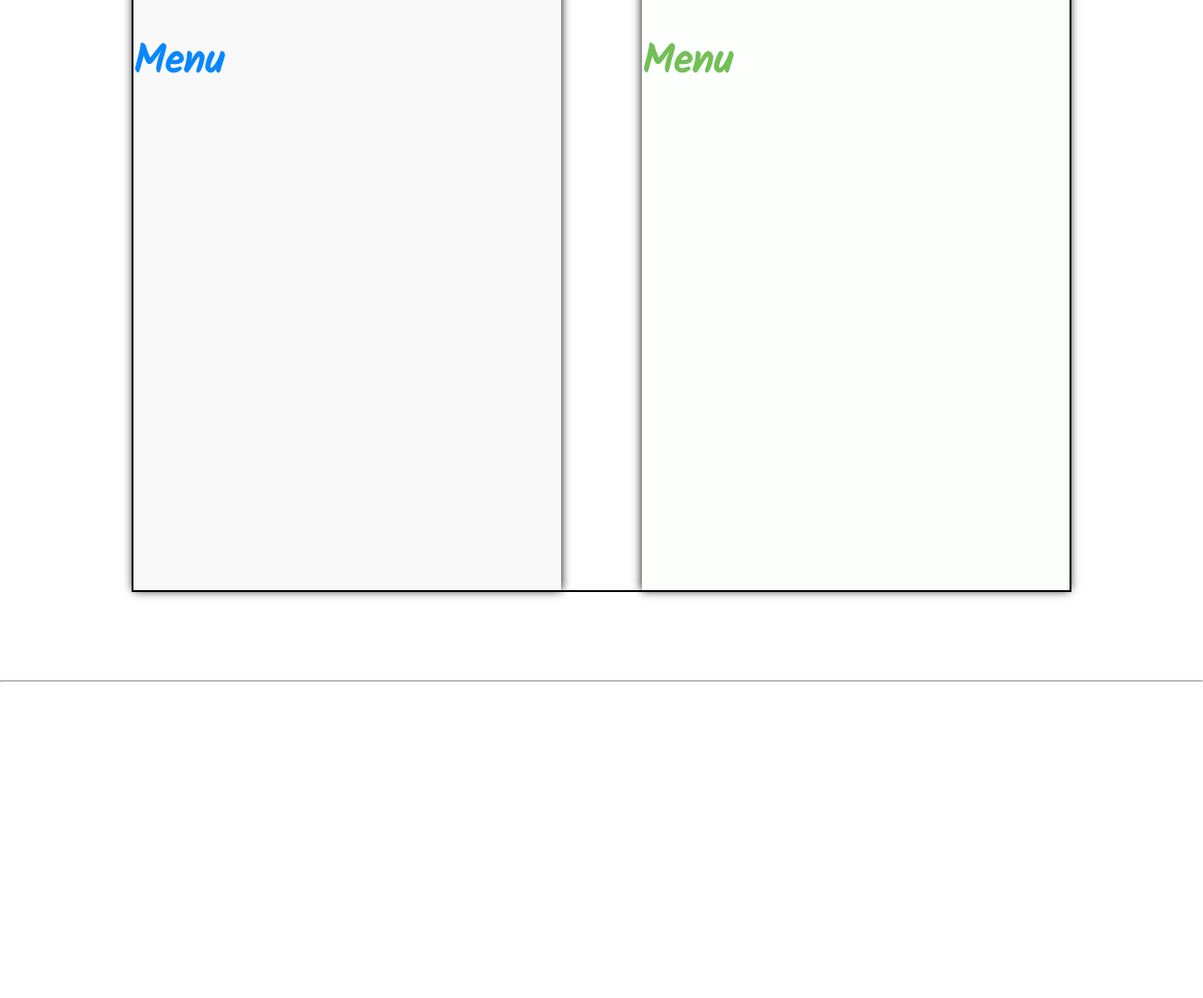
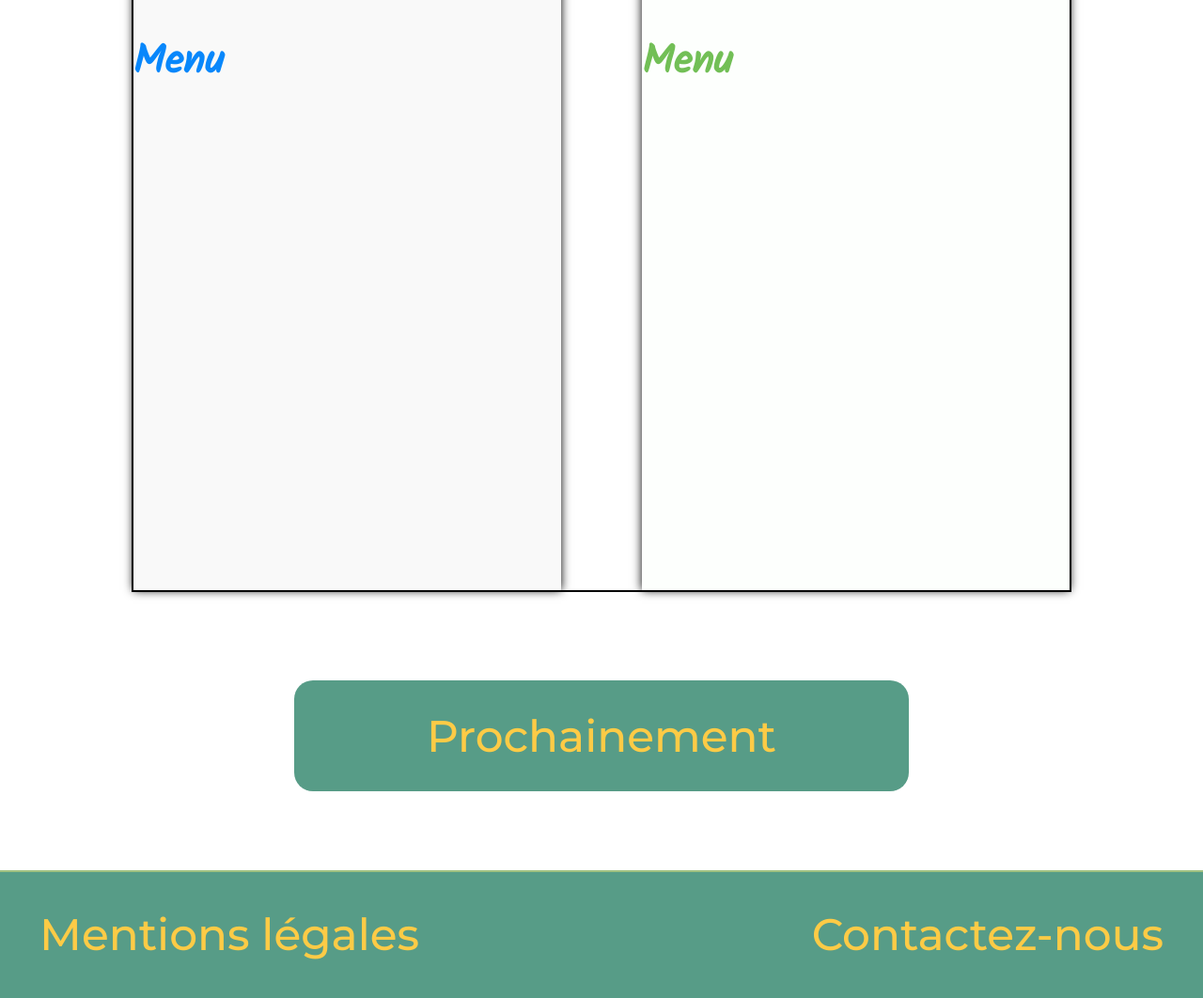
Before and after one commit to Frc-web/ohmyfood, a plain HTML site: page index.html in a window 1280 px wide. Shown: the part 1326-2388 px from the top of the page at 94% size. Before the commit the page ends 2059 px from the top, so only its background shows below. Drawn offline with Linux system fonts and the light colour scheme.

Commit message:
création footer

```diff
--- a/index.html
+++ b/index.html
@@ -4,13 +4,9 @@
     <meta charset="UTF-8">
     <meta name="viewport" content="width=device-width, initial-scale=1.0">
     <link rel="stylesheet" href="css/style.css">
-    <link href="https://fonts.googleapis.com/css2?family=Montserrat:wght@700&display=swap" rel="stylesheet">
+    <link href="https://fonts.googleapis.com/css2?family=Montserrat:wght@500;700&display=swap" rel="stylesheet">
     <link href="https://fonts.googleapis.com/css2?family=Balsamiq+Sans:ital@0;1&display=swap" rel="stylesheet">
-
     <link href="https://fonts.googleapis.com/css2?family=Kalam:wght@300;400&display=swap" rel="stylesheet">
-
-
-
     <meta name="description" content="">
     <title>ohmyfood</title>
 </head>
@@ -22,7 +18,7 @@
     </header>
 
     <div class="container">
-        <div class="grid">
+        <div class="main">
 
             <section class="section la_note">
                 <img src="" alt="">
@@ -54,7 +50,15 @@
         </div>
     </div>
 
-    <hr>
+    <div class="btn">
+    <button class="btn__property">Prochainement</button>
+    </div>
+
+    <footer class="footer">
+        <div class="footer__liseret"></div>
+        <a href="mentions_legales.html">Mentions légales</a>
+        <a href="mailto:ohmyfood@gmail.com">Contactez-nous</a>
+    </footer>
 
 </body>
 </html>
--- a/sass/components/_buttons.scss
+++ b/sass/components/_buttons.scss
@@ -0,0 +1,15 @@
+.btn {
+    display: flex;
+    justify-content: center;
+    &__property {
+        width: 654px;
+        height: 118px;
+        border-radius: 20px;
+        margin-bottom: 84px;
+        background-color: $color-primary;
+        font-family: Montserrat, sans-serif;
+        color: $color-secondary;
+        font-size: 47px;
+        border: none;
+    }
+}
--- a/sass/layout/_footer.scss
+++ b/sass/layout/_footer.scss
@@ -0,0 +1,24 @@
+.footer {
+    background: $color-primary;
+    height: 136px;
+    position: relative;
+    display: flex;
+    justify-content: space-between;
+    align-items: center;
+    &__liseret {
+        background: #a1c181;
+        height: 2px;
+        width: 100%;
+        position: absolute;
+        top: 0;
+    }
+    a {
+        color: $color-secondary;
+        font-size: 47px;
+        display: inline-block;
+        text-decoration: none;
+        margin: 0 42px;
+        font-family: Montserrat, sans-serif;
+        font-weight: 500;
+    }
+}
--- a/sass/pages/_accueil.scss
+++ b/sass/pages/_accueil.scss
@@ -1,13 +1,13 @@
-.grid {
-    display: grid;
-    grid-template-columns: 45.7% 45.7%;
-    grid-column-gap: 8.6%;
-    // grid-row-gap: 8%;
+.main {
+    display: flex;
+    flex-wrap: wrap;
+    justify-content: space-between;
     margin: 99px 0 94px;
     border: 2px solid black;
 }
 
 .section {
+    width: 45.7%;
     height: 758px;
     box-shadow: 0 0 10px black;
     &:hover {
```
Also changed, not shown: css/style.css, 1 other file.
